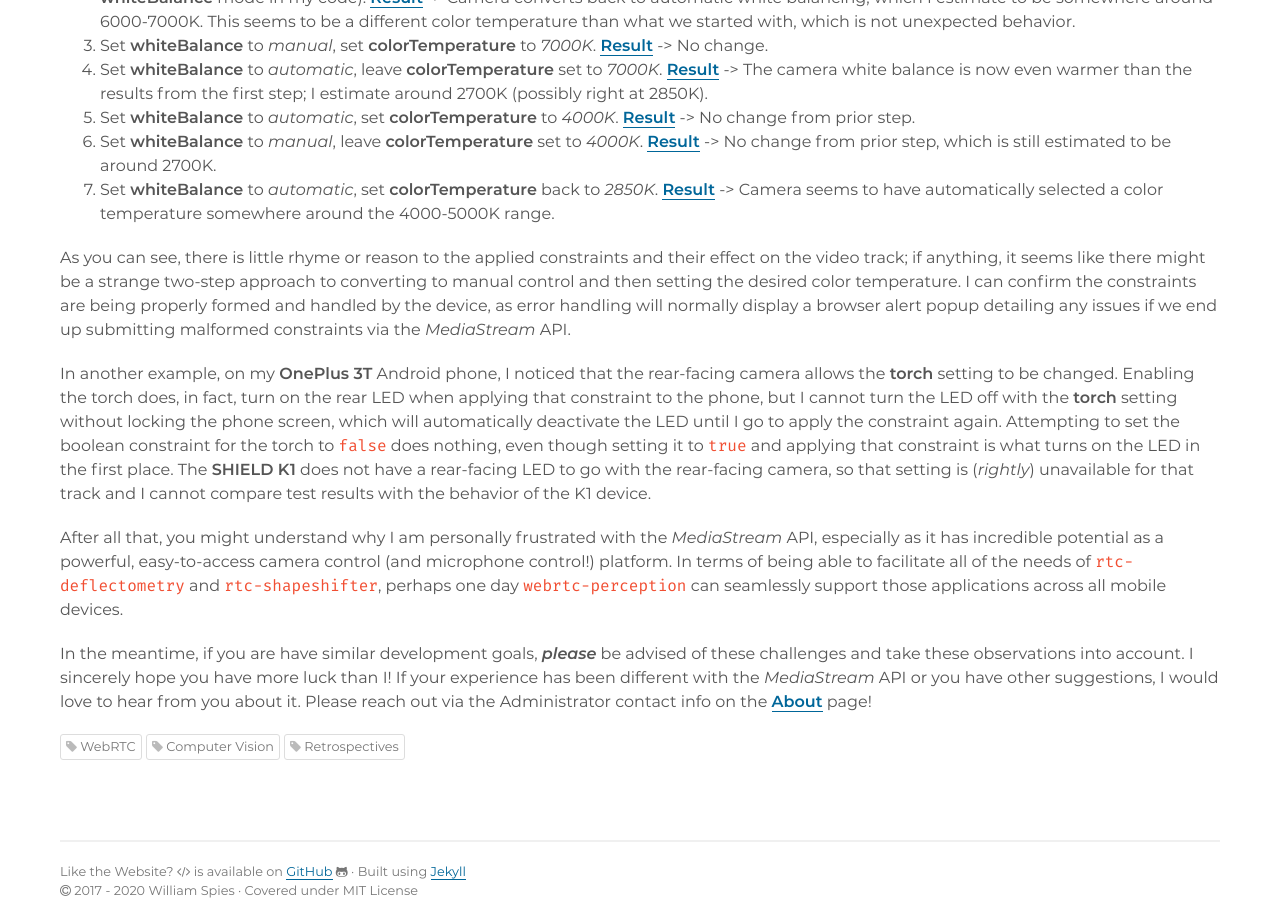
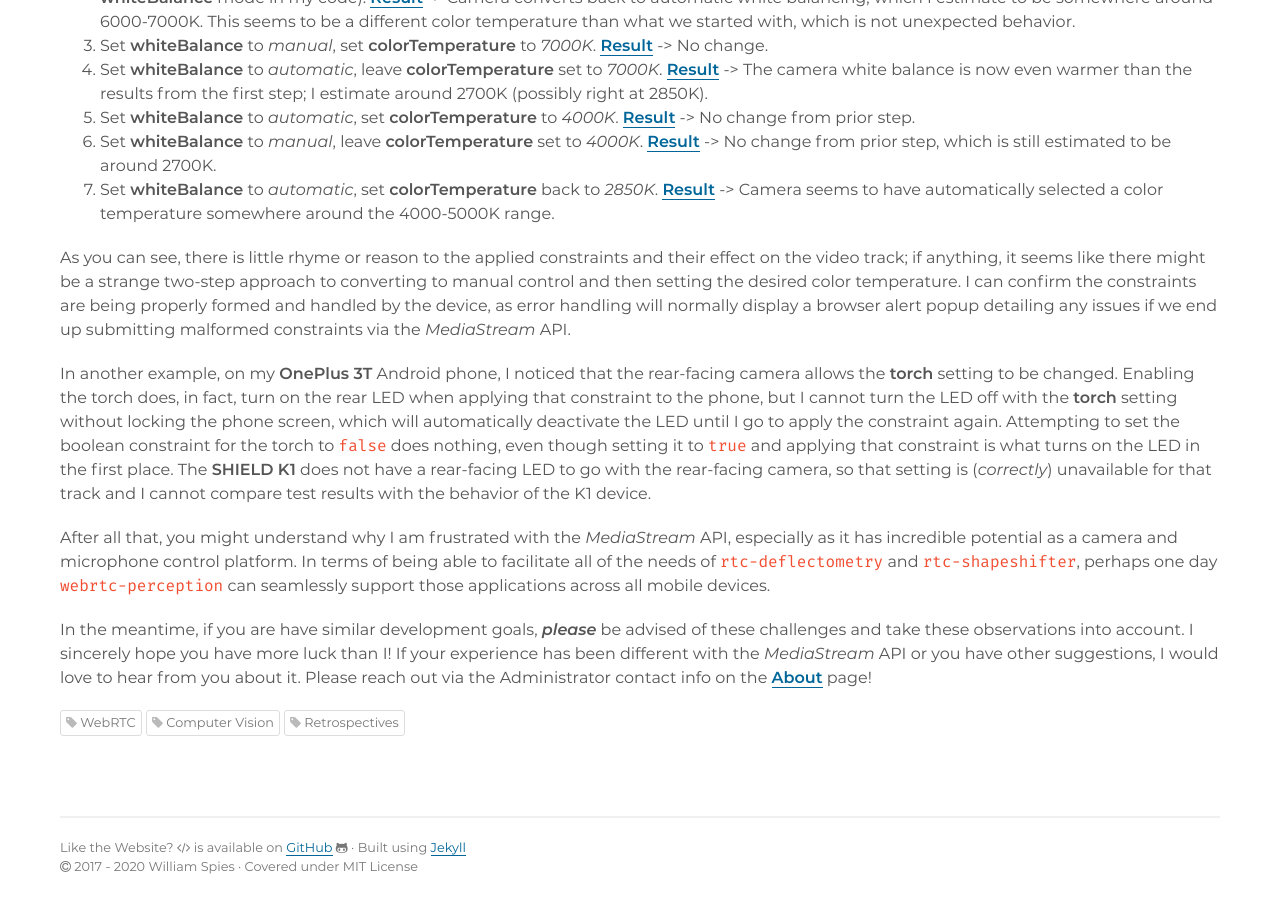
Before and after one commit to spieswl/spieswl.github.io, a Jekyll site: the page built from _posts/2018-11-14-realities-of-using-webrtc.md, in a window 1280 px wide and 900 px high, scrolled down 5665 px. Built offline with Jekyll 4.4.1, drawn with Linux system fonts in a browser that asks for light colours; after the commit the page ends 6541 px from its top, so only the background shows below that; some of the changed text lies outside the part shown.

```diff
--- a/_posts/2018-11-14-realities-of-using-webrtc.md
+++ b/_posts/2018-11-14-realities-of-using-webrtc.md
@@ -14,11 +14,11 @@
 
 In [the project entry describing my most work with **WebRTC**]({{site.url}}/projects/2018/webrtc-and-computational-photography), I covered a number of adjacent _MediaStream_ features that are also being used to implement an adaptable image capture and analysis system on a mobile device. The project write-up focuses on the motivations, tweaks to the implementation tailed to specific measurement techniques, potential extensions of the work...the type of information that demonstrates the potential of this technology beyond its aims as a communications tool. This post, on the other hand, exists so that I can outline some of the frustrations I endured when using **MediaStream** and **WebRTC** together in the first place. I have spent a fair bit of time studying the WebRTC and MediaCapture specifications, and the development surrounding them, and the way devices respond to them...and it has been immensely challenging to get a consistent experience.
 
-First, a recap. To briefly paraphrase the [W3C technical report](https://www.w3.org/TR/webrtc/), **WebRTC** is a set of ECMAScript APIs that facilitate the transmission/reception of media content from another browser or device implementing the appropriate protocols. It does this in conjunction with another connected API specification that handles the accessing of media sources on client hardware, otherwise known as **MediaStream**. `getUserMedia()` is actually a component of the _MediaDevices_ object, which itself is a part of the higher-level _MediaStream_ API. `getUserMedia()` returns information about a content stream from a client device, which is typically comprised of a camera and/or microphone. Other methods enumerate the source device details and provide control over the capture environment, generally through applying _constraints_. The relationship between capturing and relaying media data ensures that most of the time that _WebRTC_ is used, _MediaStream_ is also used. There are situations where one API is used and not the others, and vice versa, but the application samples maintained in the **`webrtc-perception`** repository does indeed use both.
+First, a recap. To briefly paraphrase the [W3C technical report](https://www.w3.org/TR/webrtc/), **WebRTC** is a set of ECMAScript APIs that facilitate the transmission/reception of media content from another browser or device implementing the appropriate protocols. It does this in conjunction with another connected API specification that handles the accessing of media sources on client hardware, otherwise known as **MediaStream**. `getUserMedia()` is actually a component of the _MediaDevices_ object, which itself is a part of the higher-level _MediaStream_ API. `getUserMedia()` returns information about a content stream from a client device, which is typically comprised of a camera and/or microphone. Other methods enumerate the source device details and provide control over the capture environment, generally through applying _constraints_. The relationship between capturing and relaying media data ensures that most of the time that _WebRTC_ is used, _MediaStream_ is also used. There are situations where one API is used and not the others, and vice versa, but the application samples maintained in the `webrtc-perception` repository does indeed use both.
 
 _**A disclaimer**_: I am not a proficient JavaScript developer, so the code I highlight here is likely to have flaws. I do not believe any of my complaints are as a result of shoddy code, though possible. I ultimately suspect that most of my problems with _MediaStream_ APIs are a result of using features rarely demanded or leveraged in this way.
 
-Throughout the creation of **`webrtc-perception`**, my intention was to have a implementation that was both flexible and powerful. Here's how that played out: Devices with inconsistent camera controls? **_Check._** Safari not supporting advanced camera controls? **_Check._** Chrome on iOS being fundamentally different than everywhere else, leading to a hamstrung _WebRTC_ implementation? **_Check._** Being unable to `stringify` a _MediaSettingsRange_ object, so I have to hack that in myself? **_Check._** The hits just kept coming. The last issue is arguably a nitpick and part of overcoming implementation issues common to most projects, but the end result still looks and feels like an unnecessary hack that works against the turnkey nature of **`webrtc-perception`**.
+Throughout the creation of `webrtc-perception`, my intention was to have a implementation that was both flexible and powerful. Here's how that played out: Devices with inconsistent camera controls? **_Check._** Safari not supporting advanced camera controls? **_Check._** Chrome on iOS being fundamentally different than everywhere else, leading to a hamstrung _WebRTC_ implementation? **_Check._** Being unable to `stringify` a _MediaSettingsRange_ object, so I have to hack that in myself? **_Check._** The hits just kept coming. The last issue is arguably a nitpick and part of overcoming implementation issues common to most projects, but the end result still looks and feels like an unnecessary hack that works against the turnkey nature of `webrtc-perception`.
 
 I want to focus on the first few problems due to the existential nature they pose to creating a mobile device measurement toolbox.
 
@@ -35,7 +35,7 @@
 
 <div class="post-image">
     <a href="{{ site.url }}/{{ site.assets.posts }}/{{ page.specifics.images }}/01_mediatrack_capabilities.png">
-        <img src="{{ site.url }}/{{ site.assets.posts }}/{{ page.specifics.images }}/01_mediatrack_capabilities.png" style="width:822px">
+        <img src="{{ site.url }}/{{ site.assets.posts }}/{{ page.specifics.images }}/01_mediatrack_capabilities.png" width="822">
     </a>
 </div>
 
@@ -49,15 +49,15 @@
 
 <div class="post-image">
     <a href="{{ site.url }}/{{ site.assets.posts }}/{{ page.specifics.images }}/02_webrtc_feature_chart.png">
-        <img src="{{ site.url }}/{{ site.assets.posts }}/{{ page.specifics.images }}/02_webrtc_feature_chart.png" style="width:790px">
+        <img src="{{ site.url }}/{{ site.assets.posts }}/{{ page.specifics.images }}/02_webrtc_feature_chart.png" width="790">
     </a>
 </div>
 
 Unfortunately, it shows just how much Apple lags in making their devices work with more sophisticated aspects of _WebRTC_. They [shipped support for WebRTC in WebKit](https://webkit.org/blog/7726/announcing-webrtc-and-media-capture/) in mid-2017, but as the chart shows, you cannot do much of anything in Safari...and as [this article from _webrtcH4cKS_](https://webrtchacks.com/guide-to-safari-webrtc/) lays out, you are effectively limited to the most simplistic of uses.
 
-I am not sure how to gauge Apple's lack of progress or relative silence. I would guess they are far more interested in keeping developers that need sophisticated camera control contained to the insides of an iOS app. For our use case, this is a huge blocker and effectively eliminates an entire segment of the mobile domain from using anything in **`webrtc-perception`**.
+I am not sure how to gauge Apple's lack of progress or relative silence. I would guess they are far more interested in keeping developers that need sophisticated camera control contained to the insides of an iOS app. For our use case, this is a huge blocker and effectively eliminates an entire segment of the mobile domain from using anything in `webrtc-perception`.
 
-To Mozilla's credit, they are currently in development on a number of these APIs, but their limited mobile development influence makes it difficult to take their support as a good sign for future adoption on mobile devices (_and broader use of_ **`webrtc-perception`**).
+To Mozilla's credit, they are currently in development on a number of these APIs, but their limited mobile development influence makes it difficult to take their support as a good sign for future adoption on mobile devices (_and broader use of_ `webrtc-perception`).
 
 <hr>
 
@@ -71,13 +71,13 @@
 
 ### Inconsistent Implementations of Constraint Application on the Device Level
 
-This is a _fun_ one, and I spent several days trying to determine how extensive this issue really is. Our observations were centered around the [NVIDIA SHIELD K1](https://en.wikipedia.org/wiki/Shield_Tablet) tablet which we have been using for the **`rtc-deflectometry`** application, but the few observations we have made up to this point lead me to believe that certain constraints (_easily duplicated with_ **whiteBalance** _settings on the K1_) across multiple devices will not work as a developer would expect.
+This is a _fun_ one, and I spent several days trying to determine how extensive this issue really is. Our observations were centered around the [NVIDIA SHIELD K1](https://en.wikipedia.org/wiki/Shield_Tablet) tablet which we have been using for the **`rtc-deflectometry` application, but the few observations we have made up to this point lead me to believe that certain constraints (_easily duplicated with_ **whiteBalance** _settings on the K1_) across multiple devices will not work as a developer would expect.
 
 A picture of the controls with certain constrainable properties activated is shown below, and further down is the code that is executed when the remote device receives desired settings from the host (controlling) device.
 
 <div class="post-image">
     <a href="{{ site.url }}/{{ site.assets.posts }}/{{ page.specifics.images }}/03_constraint_settings.png">
-        <img src="{{ site.url }}/{{ site.assets.posts }}/{{ page.specifics.images }}/03_constraint_settings.png" style="width:800px">
+        <img src="{{ site.url }}/{{ site.assets.posts }}/{{ page.specifics.images }}/03_constraint_settings.png" width="800">
     </a>
 </div>
 
@@ -115,8 +115,8 @@
 
 As you can see, there is little rhyme or reason to the applied constraints and their effect on the video track; if anything, it seems like there might be a strange two-step approach to converting to manual control and then setting the desired color temperature. I can confirm the constraints are being properly formed and handled by the device, as error handling will normally display a browser alert popup detailing any issues if we end up submitting malformed constraints via the _MediaStream_ API.
 
-In another example, on my **OnePlus 3T** Android phone, I noticed that the rear-facing camera allows the **torch** setting to be changed. Enabling the torch does, in fact, turn on the rear LED when applying that constraint to the phone, but I cannot turn the LED off with the **torch** setting without locking the phone screen, which will automatically deactivate the LED until I go to apply the constraint again. Attempting to set the boolean constraint for the torch to `false` does nothing, even though setting it to `true` and applying that constraint is what turns on the LED in the first place. The **SHIELD K1** does not have a rear-facing LED to go with the rear-facing camera, so that setting is (_rightly_) unavailable for that track and I cannot compare test results with the behavior of the K1 device.
+In another example, on my **OnePlus 3T** Android phone, I noticed that the rear-facing camera allows the **torch** setting to be changed. Enabling the torch does, in fact, turn on the rear LED when applying that constraint to the phone, but I cannot turn the LED off with the **torch** setting without locking the phone screen, which will automatically deactivate the LED until I go to apply the constraint again. Attempting to set the boolean constraint for the torch to `false` does nothing, even though setting it to `true` and applying that constraint is what turns on the LED in the first place. The **SHIELD K1** does not have a rear-facing LED to go with the rear-facing camera, so that setting is (_correctly_) unavailable for that track and I cannot compare test results with the behavior of the K1 device.
 
-After all that, you might understand why I am personally frustrated with the _MediaStream_ API, especially as it has incredible potential as a powerful, easy-to-access camera control (and microphone control!) platform. In terms of being able to facilitate all of the needs of **`rtc-deflectometry`** and **`rtc-shapeshifter`**, perhaps one day **`webrtc-perception`** can seamlessly support those applications across all mobile devices.
+After all that, you might understand why I am frustrated with the _MediaStream_ API, especially as it has incredible potential as a camera and microphone control platform. In terms of being able to facilitate all of the needs of `rtc-deflectometry` and `rtc-shapeshifter`, perhaps one day `webrtc-perception` can seamlessly support those applications across all mobile devices.
 
 In the meantime, if you are have similar development goals, **_please_** be advised of these challenges and take these observations into account. I sincerely hope you have more luck than I! If your experience has been different with the _MediaStream_ API or you have other suggestions, I would love to hear from you about it. Please reach out via the Administrator contact info on the **[About]({{site.url}}/about)** page!
```
Also changed, not shown: _posts/2018-05-04-synology-git-server.md (added, +124 -0 lines), _posts/x-synology-git-server.md (deleted, +0 -118 lines), _projects/2017-12-13-mobile-robot-follower.md (+4 -4 lines), _projects/2018-06-14-building-a-robot-from-scratch.md (+12 -12 lines), _projects/2018-11-14-webrtc-and-computational-photography.md (+4 -4 lines), assets/images/posts/synology-git-server/01_git_server_install.png (renamed from assets/images/posts/x_synology-git-server/01_git_server_install.png), assets/images/posts/synology-git-server/02_enable_home_directory.png (added), assets/images/posts/x_synology-git-server/02_added_access.png (deleted).
